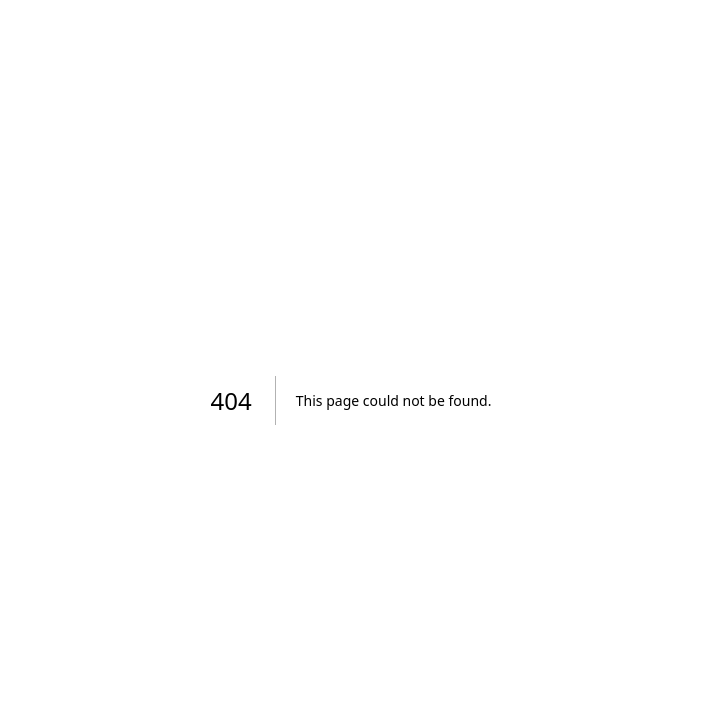
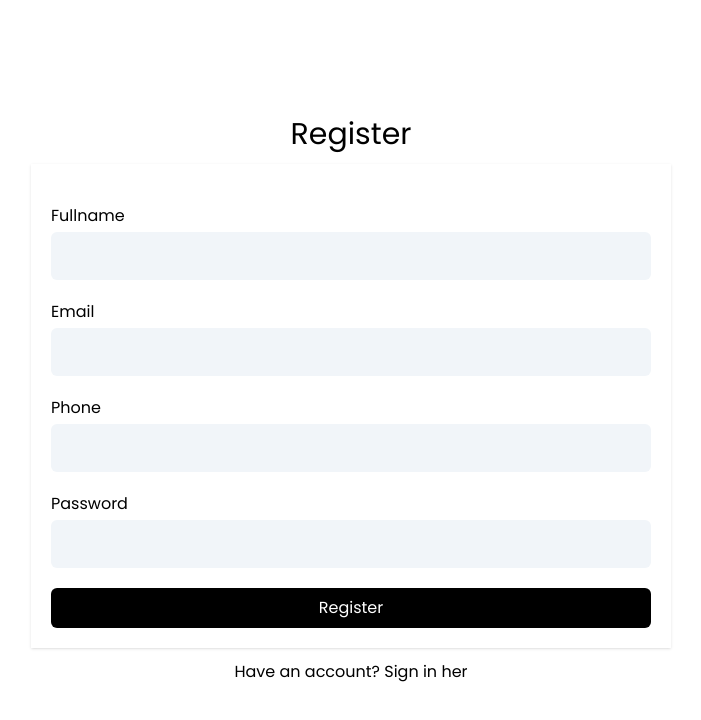
Before and after one commit to mnfaaiiq/toko-online, a Next.js app: page /auth/register in a window 1280 px wide. Before the commit this address had no page. Shown: the top 720 px of the page, without its empty margins (289-990 px from the left). Built offline with nearby package versions, Linux system fonts and the light colour scheme.

Commit message:
register page

```diff
--- /dev/null
+++ b/src/components/views/auth/Register/Register.module.scss
@@ -0,0 +1,8 @@
+.register {
+  display: flex;
+  align-items: center;
+  justify-content: center;
+  flex-direction: column;
+  height: 100vh;
+  width: 100vw;
+}
--- /dev/null
+++ b/src/components/views/auth/Register/index.tsx
@@ -0,0 +1,97 @@
+import React, { FormEvent, useState } from "react";
+import styles from "./Register.module.scss";
+import Link from "next/link";
+import { useRouter } from "next/router";
+
+const RegisterView = () => {
+  const [isLoading, setIsLoading] = useState(false);
+  const [error, setError] = useState("");
+  const { push } = useRouter();
+  const handleSubmit = async (event: FormEvent<HTMLFormElement>) => {
+    setIsLoading(true);
+    setError("");
+    event.preventDefault();
+    const form = event.target as HTMLFormElement;
+    const data = {
+      fullname: form.fullname.value,
+      email: form.email.value,
+      phone: form.phone.value,
+      password: form.password.value,
+    };
+
+    const result = await fetch("/api/user/register", {
+      method: "POST",
+      headers: {
+        "Content-Type": "application/json",
+      },
+      body: JSON.stringify(data),
+    });
+
+    if (result.status === 200) {
+      setIsLoading(false);
+      form.reset();
+      push("/auth/login");
+    } else {
+      setIsLoading(false);
+      setError("email is already registered");
+      console.log("error");
+    }
+  };
+  return (
+    <div className="flex flex-col items-center justify-center h-screen w-screen">
+      <h1 className="text-3xl mb-3">Register</h1>
+      {error && <p className="text-red-500 mb-3">{error}</p>}
+      <div className="w-2/4 p-5 shadow mb-3">
+        <form onSubmit={handleSubmit}>
+          <div className="flex flex-col my-5">
+            <label htmlFor="fullname">Fullname</label>
+            <input
+              name="fullname"
+              id="fullname"
+              type="text"
+              className="p-3 bg-slate-100 mt-1 rounded-md"
+            />
+          </div>
+          <div className="flex flex-col my-5">
+            <label htmlFor="email">Email</label>
+            <input
+              name="email"
+              id="email"
+              type="text"
+              className="p-3 bg-slate-100 mt-1 rounded-md"
+            />
+          </div>
+          <div className="flex flex-col my-5">
+            <label htmlFor="phone">Phone</label>
+            <input
+              name="phone"
+              id="phone"
+              type="text"
+              className="p-3 bg-slate-100 mt-1 rounded-md"
+            />
+          </div>
+          <div className="flex flex-col my-5">
+            <label htmlFor="password">Password</label>
+            <input
+              name="password"
+              id="password"
+              type="password"
+              className="p-3 bg-slate-100 mt-1 rounded-md"
+            />
+          </div>
+          <button
+            type="submit"
+            className="bg-black p-2 rounded-md text-white w-full"
+          >
+            {isLoading ? "Loading..." : "Register"}
+          </button>
+        </form>
+      </div>
+      <p>
+        Have an account? Sign in <Link href={"/auth/login"}>her</Link>
+      </p>
+    </div>
+  );
+};
+
+export default RegisterView;
--- /dev/null
+++ b/src/lib/firebase/init.ts
@@ -0,0 +1,18 @@
+// Import the functions you need from the SDKs you need
+import { initializeApp } from "firebase/app";
+// TODO: Add SDKs for Firebase products that you want to use
+// https://firebase.google.com/docs/web/setup#available-libraries
+
+// Your web app's Firebase configuration
+const firebaseConfig = {
+  apiKey: process.env.FIREBASE_API_KEY,
+  authDomain: process.env.FIREBASE_AUTH_DOMAIN,
+  projectId: process.env.FIREBASE_PROJECT_ID,
+  storageBucket: process.env.FIREBASE_STORAGE_BUCKET,
+  messagingSenderId: process.env.FIREBASE_MESSAGING_SENDER_ID,
+  appId: process.env.FIREBASE_APP_ID,
+};
+
+// Initialize Firebase
+const app = initializeApp(firebaseConfig);
+export default app;
--- /dev/null
+++ b/src/lib/firebase/service.ts
@@ -0,0 +1,69 @@
+import {
+  addDoc,
+  collection,
+  doc,
+  getDoc,
+  getDocs,
+  getFirestore,
+  query,
+  where,
+} from "firebase/firestore";
+import app from "./init";
+import bcrypt from "bcrypt";
+
+const firestore = getFirestore(app);
+
+export async function retrieveData(collectionName: string) {
+  const snapshot = await getDocs(collection(firestore, collectionName));
+  const data = snapshot.docs.map((doc) => ({
+    id: doc.id,
+    ...doc.data(),
+  }));
+  return data;
+}
+
+export async function retrieveDataById(collectionName: string, id: string) {
+  const snpashot = await getDoc(doc(firestore, collectionName, id));
+  const data = snpashot.data();
+  return data;
+}
+
+export async function signUp(
+  userData: {
+    email: string;
+    fullname: string;
+    phone: string;
+    password: string;
+    role?: string;
+  },
+  callback: Function
+) {
+  const q = query(
+    collection(firestore, "users"),
+    where("email", "==", userData.email)
+  );
+
+  const snapshot = await getDocs(q);
+  const data = snapshot.docs.map((doc) => ({
+    id: doc.id,
+    ...doc.data(),
+  }));
+
+  if (data.length > 0) {
+    callback(false);
+  } else {
+    if (!userData.role) {
+      userData.role = "member";
+    }
+
+    userData.password = await bcrypt.hash(userData.password, 10);
+    await addDoc(collection(firestore, "users"), userData)
+      .then(() => {
+        callback(true);
+      })
+      .catch((error) => {
+        callback(false);
+        console.log(error);
+      });
+  }
+}
--- a/src/pages/_app.tsx
+++ b/src/pages/_app.tsx
@@ -1,6 +1,16 @@
-import '@/styles/globals.css'
-import type { AppProps } from 'next/app'
+import "@/styles/globals.css";
+import type { AppProps } from "next/app";
+import { Poppins } from "next/font/google";
+
+const poppins = Poppins({
+  subsets: ["latin"],
+  weight: ["100", "200", "300", "400", "500", "600", "700", "800", "900"],
+});
 
 export default function App({ Component, pageProps }: AppProps) {
-  return <Component {...pageProps} />
+  return (
+    <div className={poppins.className}>
+      <Component {...pageProps} />
+    </div>
+  );
 }
--- /dev/null
+++ b/src/pages/api/user/register.ts
@@ -0,0 +1,25 @@
+import type { NextApiRequest, NextApiResponse } from "next";
+import { signUp } from "@/lib/firebase/service";
+
+export default async function handler(
+  req: NextApiRequest,
+  res: NextApiResponse
+) {
+  if (req.method === "POST") {
+    await signUp(req.body, (status) => {
+      if (status) {
+        res
+          .status(200)
+          .json({ status: true, statusCode: 200, message: "success" });
+      } else {
+        res
+          .status(400)
+          .json({ status: false, statusCode: 400, message: "failed" });
+      }
+    });
+  } else {
+    res
+      .status(405)
+      .json({ status: false, statusCode: 405, message: "Method not allowed" });
+  }
+}
--- /dev/null
+++ b/src/pages/auth/login.tsx
@@ -0,0 +1,7 @@
+import React from "react";
+
+const LoginView = () => {
+  return <div>Login</div>;
+};
+
+export default LoginView;
--- /dev/null
+++ b/src/pages/auth/register.tsx
@@ -0,0 +1,12 @@
+import RegisterView from "@/components/views/auth/Register";
+import React from "react";
+
+const RegisterPage = () => {
+  return (
+    <div>
+      <RegisterView />
+    </div>
+  );
+};
+
+export default RegisterPage;
--- a/src/styles/globals.css
+++ b/src/styles/globals.css
@@ -2,26 +2,7 @@
 @tailwind components;
 @tailwind utilities;
 
-:root {
-  --foreground-rgb: 0, 0, 0;
-  --background-start-rgb: 214, 219, 220;
-  --background-end-rgb: 255, 255, 255;
+a {
+  color: inherit;
+  text-decoration: none;
 }
-
-@media (prefers-color-scheme: dark) {
-  :root {
-    --foreground-rgb: 255, 255, 255;
-    --background-start-rgb: 0, 0, 0;
-    --background-end-rgb: 0, 0, 0;
-  }
-}
-
-body {
-  color: rgb(var(--foreground-rgb));
-  background: linear-gradient(
-      to bottom,
-      transparent,
-      rgb(var(--background-end-rgb))
-    )
-    rgb(var(--background-start-rgb));
-}
```
Also changed, not shown: package.json (+6 -2 lines), 1 other file (tests, documents, lock files or other folders).
